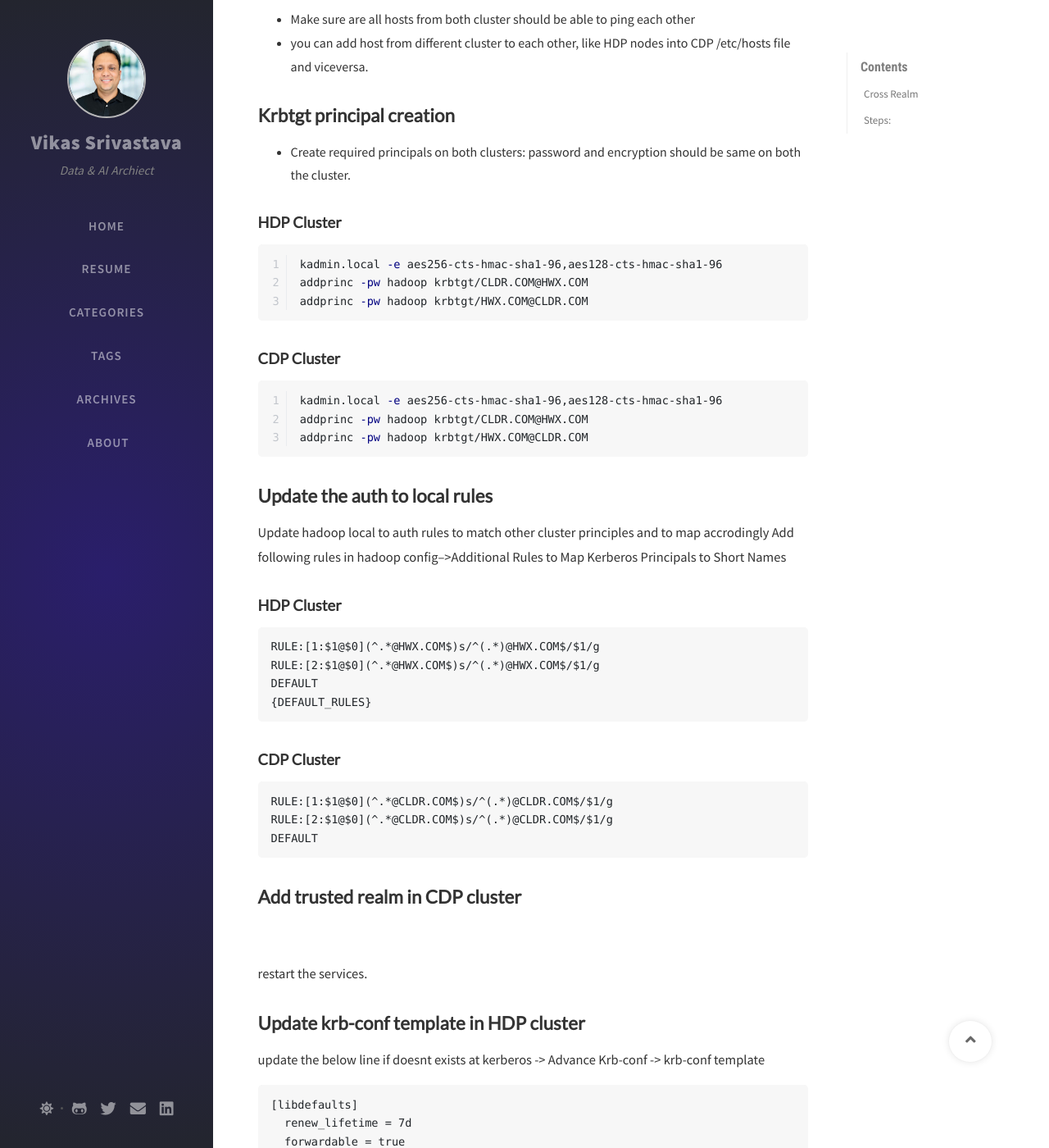
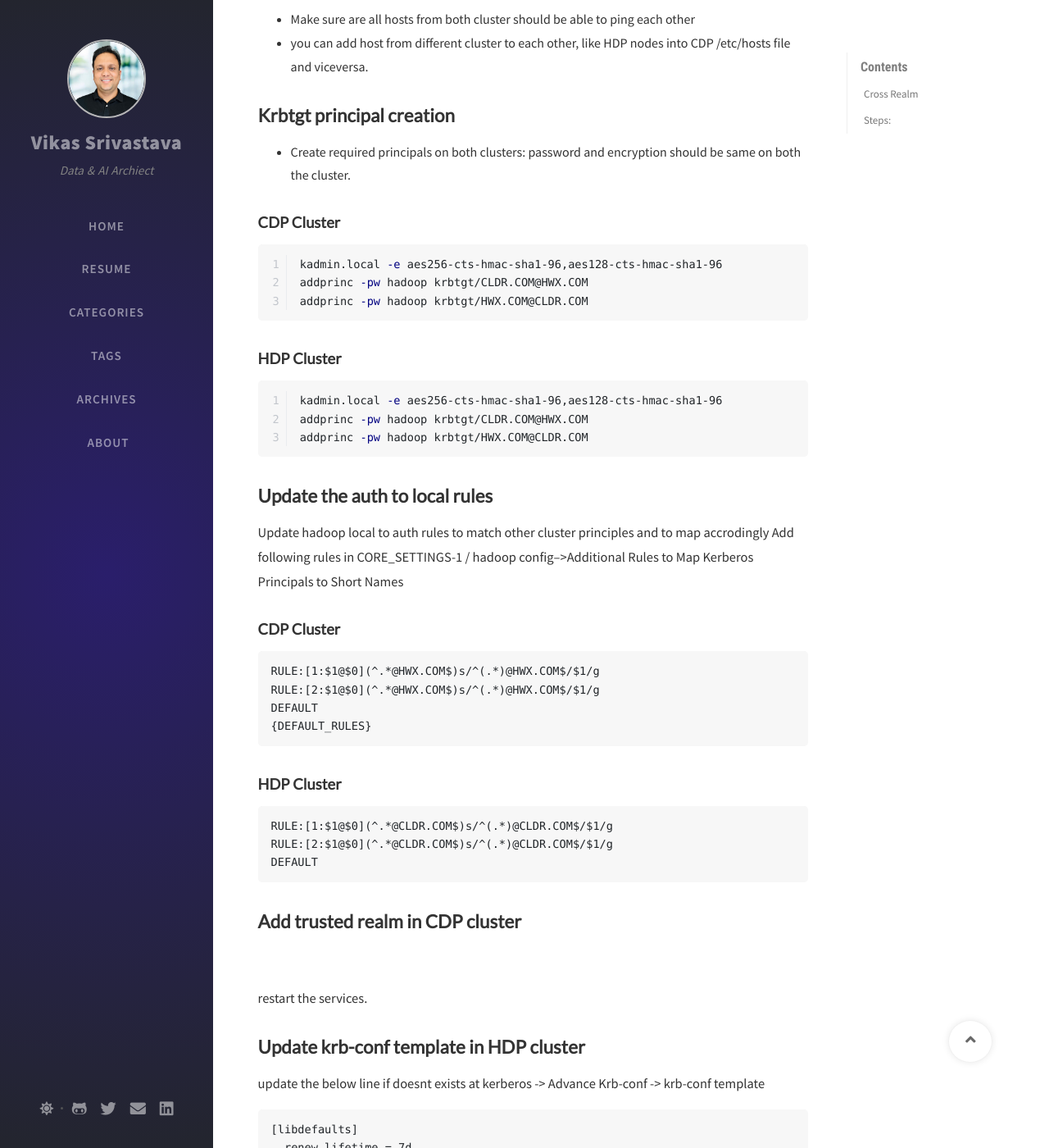
Before and after one commit to vikassri/vikassri.github.io, a Jekyll site: the page built from _posts/2022-03-16-Cross-Realm-Setup-HDP3-CDP7.md, in a window 1280 px wide and 1400 px high, scrolled down 912 px. Shown: the whole window at 82% size. Built offline with Jekyll 4.4.1, drawn with Linux system fonts in a browser that asks for light colours; nearby versions of some CDN libraries; comment, search, counter and statistics services are not loaded; some of the changed text lies outside the part shown.

Commit message:
Update 2022-03-16-Cross-Realm-Setup-HDP3-CDP7.md

````diff
--- a/_posts/2022-03-16-Cross-Realm-Setup-HDP3-CDP7.md
+++ b/_posts/2022-03-16-Cross-Realm-Setup-HDP3-CDP7.md
@@ -38,14 +38,14 @@ CDP Cluster details
 ## **Krbtgt principal creation**
 * Create required principals on both clusters: password and encryption should be same on both the cluster.
 
-#### **HDP Cluster**
+#### **CDP Cluster**
 ```bash
 kadmin.local -e aes256-cts-hmac-sha1-96,aes128-cts-hmac-sha1-96
 addprinc -pw hadoop krbtgt/CLDR.COM@HWX.COM
 addprinc -pw hadoop krbtgt/HWX.COM@CLDR.COM
 ```
 
-#### **CDP Cluster**
+#### **HDP Cluster**
 ```bash
 kadmin.local -e aes256-cts-hmac-sha1-96,aes128-cts-hmac-sha1-96
 addprinc -pw hadoop krbtgt/CLDR.COM@HWX.COM
@@ -54,9 +54,9 @@ addprinc -pw hadoop krbtgt/HWX.COM@CLDR.COM
 
 ## **Update the auth to local rules**
 Update hadoop local to auth rules to match other cluster principles and to map accrodingly
-Add following rules in hadoop config-->Additional Rules to Map Kerberos Principals to Short Names
+Add following rules in CORE_SETTINGS-1 / hadoop config-->Additional Rules to Map Kerberos Principals to Short Names
 
-#### **HDP Cluster**
+#### **CDP Cluster**
 ```
 RULE:[1:$1@$0](^.*@HWX.COM$)s/^(.*)@HWX.COM$/$1/g
 RULE:[2:$1@$0](^.*@HWX.COM$)s/^(.*)@HWX.COM$/$1/g
````
Also changed, not shown: other parts of _posts/2022-03-16-Cross-Realm-Setup-HDP3-CDP7.md (+2 -2 lines).
